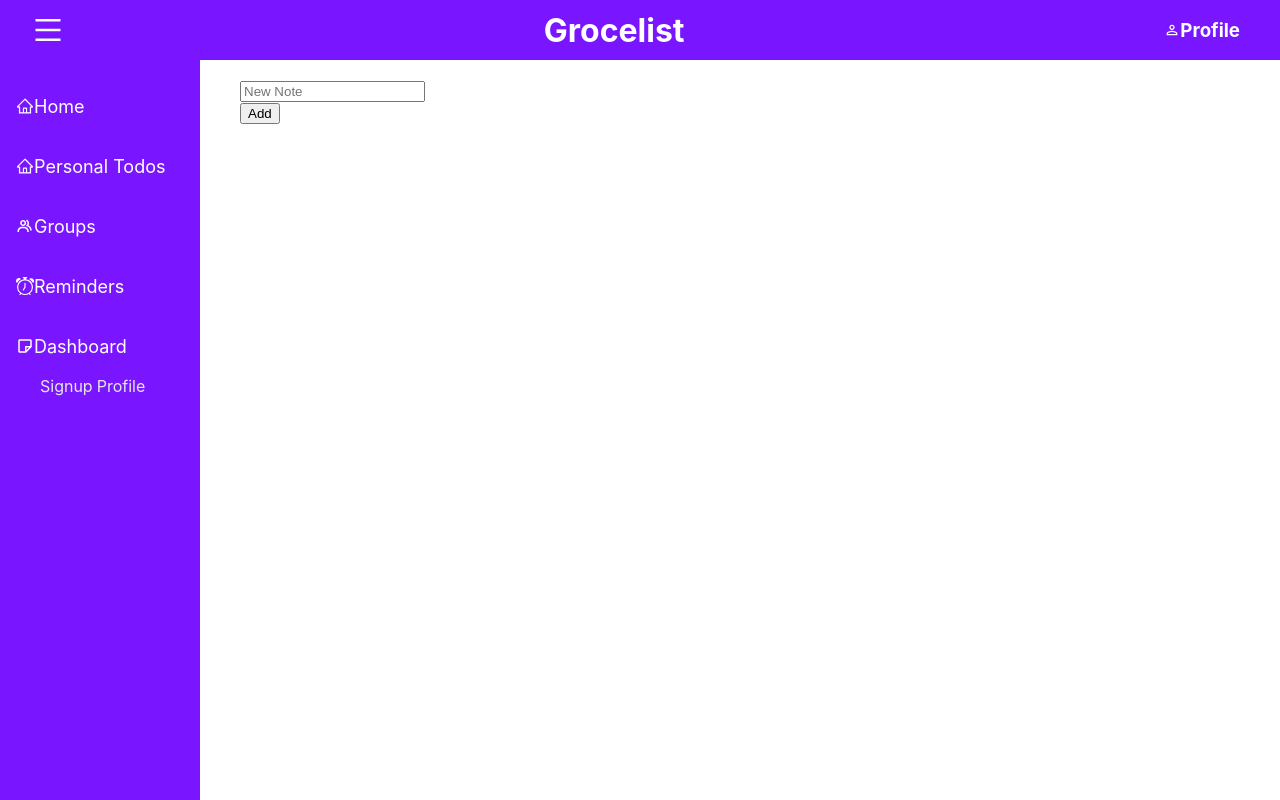
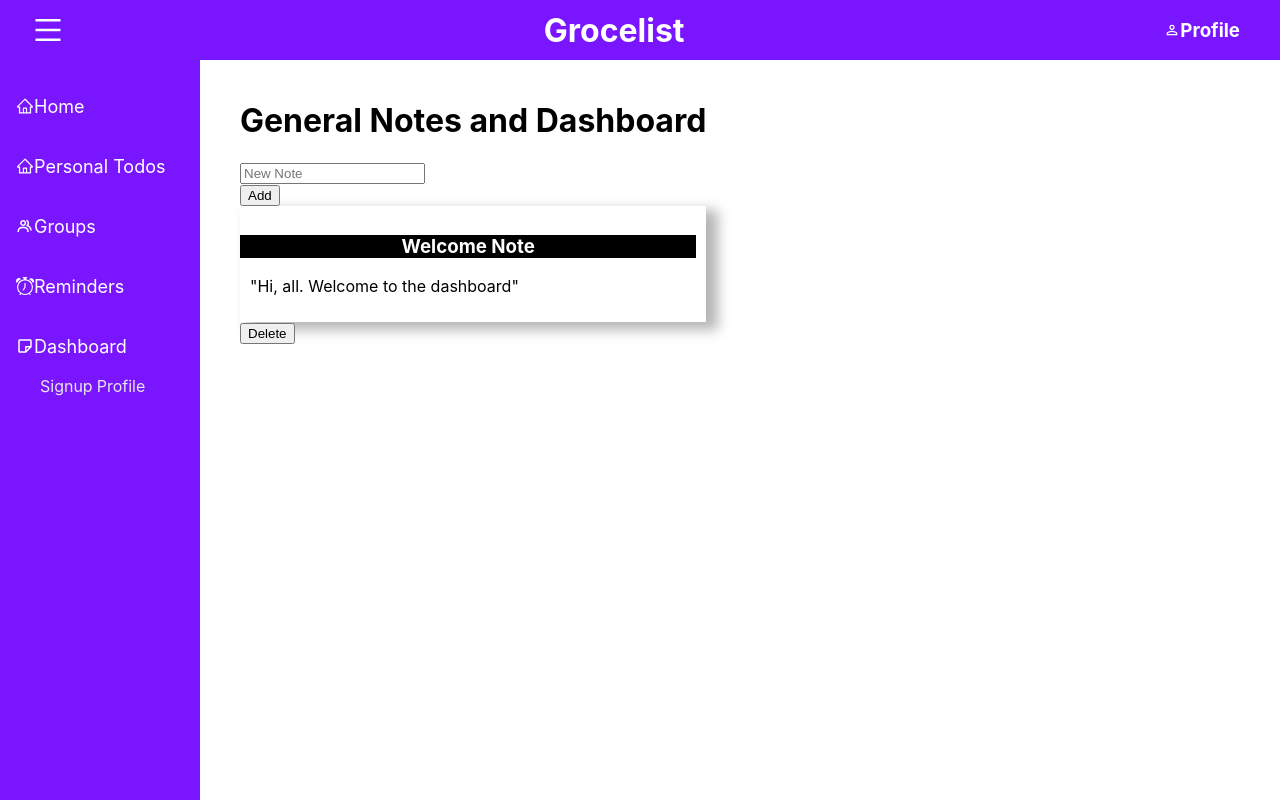
Before and after one commit to maindotmarcell/Grocelist-client, a React (Create React App) app: page /dashboard in a window 1280 px wide. Built offline with nearby package versions, Linux system fonts and the light colour scheme.

Commit message:
Added css file for Dashboard and updated js file

```diff
--- a/src/Pages/Dashboard/Dashboard.js
+++ b/src/Pages/Dashboard/Dashboard.js
@@ -1,12 +1,19 @@
 import React from 'react';
+import styles from './Dashboard.module.css';
 
 const Dashboard = () => {
   return (
-    <div>
+    <div class>
+      <h1>General Notes and Dashboard</h1>
       <div className='input'>
         <input type='text' placeholder='New Note' />
       </div>
       <button>Add</button>
+      <div className={styles.note}>
+        <h3>Welcome Note</h3>
+        <p>"Hi, all. Welcome to the dashboard"</p>
+      </div>
+      <button>Delete</button>
     </div>
   );
 };
--- /dev/null
+++ b/src/Pages/Dashboard/Dashboard.module.css
@@ -0,0 +1,16 @@
+.home {
+    display: flex;
+    flex-direction: row;
+    gap: 40px;
+  }
+  .note {
+    padding: 10px;
+    -webkit-box-shadow: 10px 6px 12px 2px rgba(0, 0, 0, 0.29);
+    box-shadow: 10px 6px 12px 2px rgba(0, 0, 0, 0.29);
+  }
+  .note h3 {
+    background-color: black;
+    color: white;
+    margin-left: -10px;
+    text-align: center;
+  }
```
